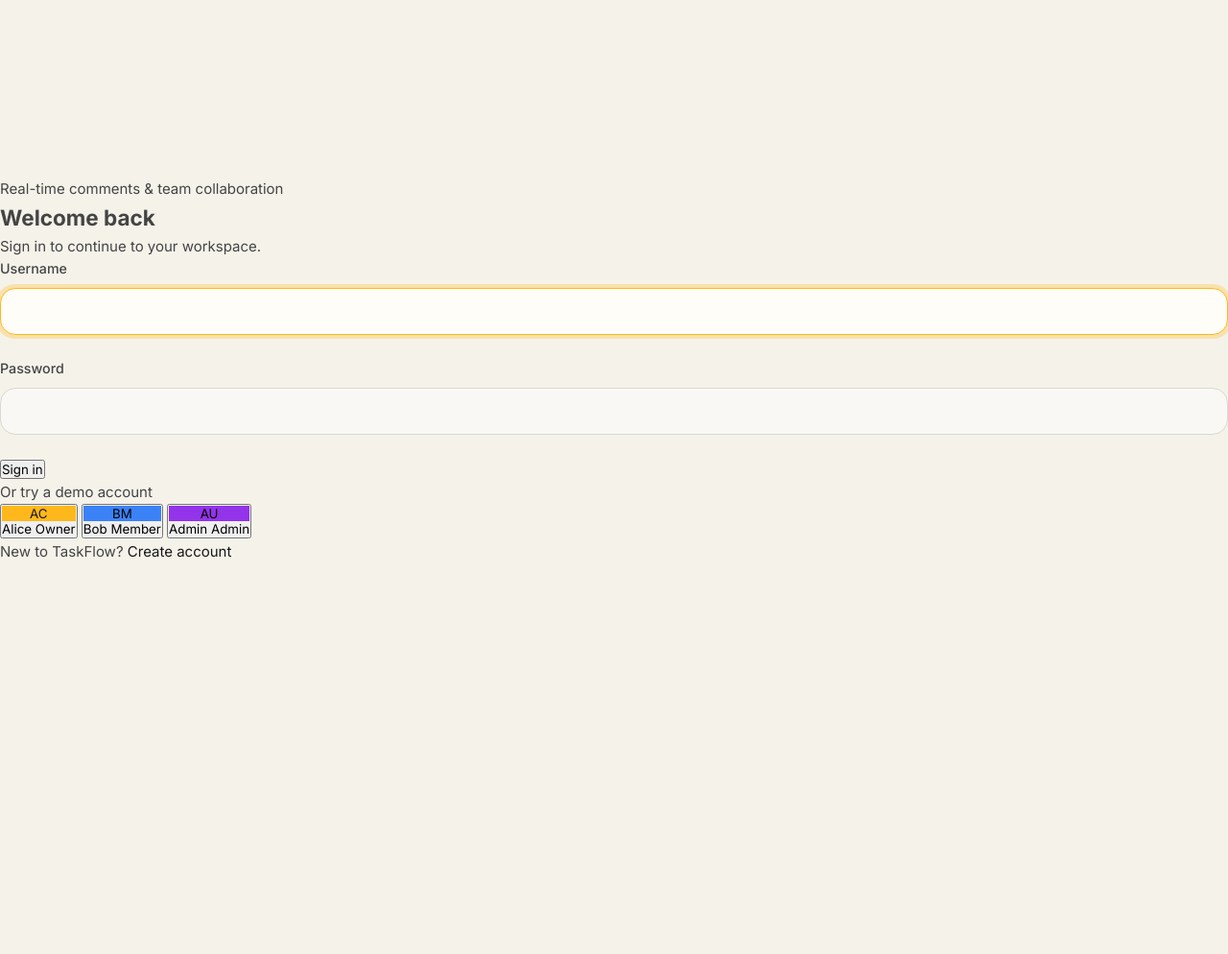
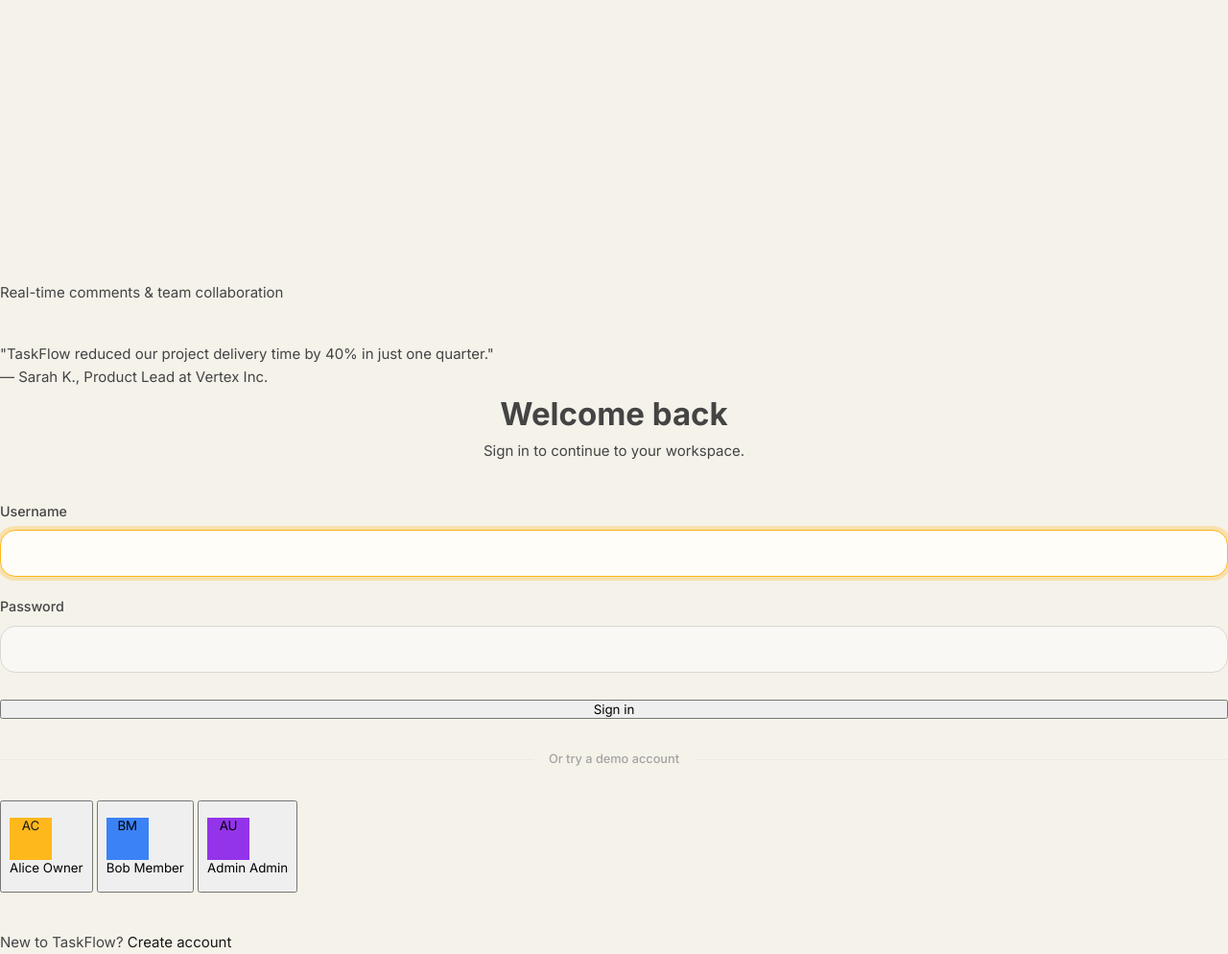
Before and after one commit to raunak23427/Task-Manager, a Django app: page /accounts/login/ in a window 1280 px wide. Shown: the part 3920-4914 px from the top of the page at 96% size. Before the commit the page ends 4501 px from the top, so only its background shows below. Run offline with Django 5.2, Linux system fonts and the light colour scheme.

Commit message:
style(auth): polish login UI and add more demo data

```diff
--- a/templates/accounts/login.html
+++ b/templates/accounts/login.html
@@ -4,17 +4,20 @@
 {% block content %}
 <div class="auth-split">
   <!-- Left panel -->
-  <div class="auth-split-left">
-    <div class="auth-left-logo">
+  <div class="auth-split-left" style="justify-content: space-between;">
+    <div>
+      <div class="auth-left-logo" style="margin-bottom: 56px;">
         <div class="logo-mark">T</div>
         <div style="display: flex; flex-direction: column;">
-        <span class="logo-text" style="line-height: 1;">TaskFlow</span>
-        <span style="font-size: 0.75rem; color: rgba(255,255,255,0.4); font-weight: 500; margin-top: 4px; letter-spacing: 0.05em; text-transform: uppercase;">A RACE AI product</span>
+          <span class="logo-text" style="line-height: 1.1; font-weight: 700;">TaskFlow</span>
+          <span style="display: flex; align-items: center; gap: 6px; font-size: 0.7rem; color: rgba(255,255,255,0.45); font-weight: 600; margin-top: 2px; letter-spacing: 0.04em;">
+            BY RACE AI <img src="/static/img/race_ai_logo.png" style="height: 9px; filter: grayscale(1) opacity(0.6);" alt="">
+          </span>
         </div>
       </div>
-    <h1 class="auth-left-heading">Projects, tasks,<br><span class="accent">perfectly in sync.</span></h1>
-    <p class="auth-left-sub">Collaborate with your team, assign priorities, and ship great work — without the chaos.</p>
-    <ul class="auth-left-features">
+      <h1 class="auth-left-heading" style="font-size: 2.75rem; letter-spacing: -0.03em;">Projects, tasks,<br><span class="accent">perfectly in sync.</span></h1>
+      <p class="auth-left-sub" style="font-size: 1.05rem; max-width: 90%;">Collaborate with your team, assign priorities, and ship great work &mdash; without the chaos.</p>
+      <ul class="auth-left-features" style="display: flex; flex-direction: column; gap: 8px;">
         <li>
           <span class="auth-feat-check">
             <svg viewBox="0 0 24 24" fill="none" stroke="currentColor" stroke-width="3"><path stroke-linecap="round" stroke-linejoin="round" d="M5 13l4 4L19 7"/></svg>
@@ -34,56 +37,69 @@
           Real-time comments &amp; team collaboration
         </li>
       </ul>
+    </div>
 
+    <!-- Restored Testimonial -->
+    <div class="auth-testimonial" style="margin-top: 40px;">
+      <p class="auth-testimonial-text">"TaskFlow reduced our project delivery time by 40% in just one quarter."</p>
+      <p class="auth-testimonial-author">&mdash; Sarah K., Product Lead at Vertex Inc.</p>
+    </div>
   </div>
 
   <!-- Right panel -->
   <div class="auth-split-right">
     <div class="auth-form-panel">
-      <h2 class="auth-form-heading">Welcome back</h2>
-      <p class="auth-form-sub">Sign in to continue to your workspace.</p>
+      <div style="text-align: center; margin-bottom: 40px;">
+        <h2 class="auth-form-heading" style="font-size: 2.2rem;">Welcome back</h2>
+        <p class="auth-form-sub" style="margin-bottom: 0;">Sign in to continue to your workspace.</p>
+      </div>
 
       {% if form.non_field_errors %}
-      <div class="non-field-errors">
-        {% for error in form.non_field_errors %}<p>{{ error }}</p>{% endfor %}
+      <div class="non-field-errors" style="margin-bottom: 24px; padding: 12px 16px; background: #FEF2F2; color: #B91C1C; border-radius: 8px; font-size: 0.9rem;">
+        {% for error in form.non_field_errors %}<p style="margin:0;">{{ error }}</p>{% endfor %}
       </div>
       {% endif %}
 
-      <form method="post" novalidate id="loginForm">
+      <form method="post" novalidate id="loginForm" style="display: flex; flex-direction: column; gap: 20px;">
         {% csrf_token %}
-        <div class="form-group">
+        <div class="form-group" style="margin: 0;">
           <label class="form-label" for="{{ form.username.id_for_label }}">Username</label>
           {{ form.username }}
-          {% if form.username.errors %}<ul class="errorlist">{% for e in form.username.errors %}<li>{{ e }}</li>{% endfor %}</ul>{% endif %}
+          {% if form.username.errors %}<ul class="errorlist" style="color: #DC2626; font-size: 0.85rem; margin-top: 4px; list-style: none; padding: 0;">{% for e in form.username.errors %}<li>{{ e }}</li>{% endfor %}</ul>{% endif %}
         </div>
-        <div class="form-group">
+        <div class="form-group" style="margin: 0;">
           <label class="form-label" for="{{ form.password.id_for_label }}">Password</label>
           {{ form.password }}
-          {% if form.password.errors %}<ul class="errorlist">{% for e in form.password.errors %}<li>{{ e }}</li>{% endfor %}</ul>{% endif %}
+          {% if form.password.errors %}<ul class="errorlist" style="color: #DC2626; font-size: 0.85rem; margin-top: 4px; list-style: none; padding: 0;">{% for e in form.password.errors %}<li>{{ e }}</li>{% endfor %}</ul>{% endif %}
         </div>
-        <button type="submit" class="auth-submit-btn">Sign in</button>
+        <button type="submit" class="auth-submit-btn" style="margin-top: 8px;">Sign in</button>
       </form>
 
-      <p class="demo-accounts-label">Or try a demo account</p>
-      <div class="demo-accounts-grid">
-        <button class="demo-account-btn" onclick="fillDemo('alice','password123',this)" type="button">
-          <div class="demo-avatar" style="background:#FFB81C;color:#181818">AC</div>
-          <span class="demo-name">Alice</span>
+      <div style="display: flex; align-items: center; margin: 32px 0; color: var(--text-4);">
+        <div style="flex-grow: 1; height: 1px; background: var(--border-light);"></div>
+        <span style="padding: 0 16px; font-size: 0.85rem; font-weight: 500;">Or try a demo account</span>
+        <div style="flex-grow: 1; height: 1px; background: var(--border-light);"></div>
+      </div>
+
+      <div class="demo-accounts-grid" style="gap: 12px;">
+        <button class="demo-account-btn" onclick="fillDemo('alice','password123',this)" type="button" style="padding: 16px 8px; box-shadow: 0 1px 3px rgba(0,0,0,0.02);">
+          <div class="demo-avatar" style="background:#FFB81C;color:#181818;width:44px;height:44px;">AC</div>
+          <span class="demo-name" style="margin-top: 4px;">Alice</span>
           <span class="demo-role-tag demo-role-owner">Owner</span>
         </button>
-        <button class="demo-account-btn" onclick="fillDemo('bob','password123',this)" type="button">
-          <div class="demo-avatar" style="background:#3B82F6">BM</div>
-          <span class="demo-name">Bob</span>
+        <button class="demo-account-btn" onclick="fillDemo('bob','password123',this)" type="button" style="padding: 16px 8px; box-shadow: 0 1px 3px rgba(0,0,0,0.02);">
+          <div class="demo-avatar" style="background:#3B82F6;width:44px;height:44px;">BM</div>
+          <span class="demo-name" style="margin-top: 4px;">Bob</span>
           <span class="demo-role-tag demo-role-member">Member</span>
         </button>
-        <button class="demo-account-btn" onclick="fillDemo('admin','password123',this)" type="button">
-          <div class="demo-avatar" style="background:#9333EA">AU</div>
-          <span class="demo-name">Admin</span>
+        <button class="demo-account-btn" onclick="fillDemo('admin','password123',this)" type="button" style="padding: 16px 8px; box-shadow: 0 1px 3px rgba(0,0,0,0.02);">
+          <div class="demo-avatar" style="background:#9333EA;width:44px;height:44px;">AU</div>
+          <span class="demo-name" style="margin-top: 4px;">Admin</span>
           <span class="demo-role-tag demo-role-admin">Admin</span>
         </button>
       </div>
 
-      <div class="auth-register-link">
+      <div class="auth-register-link" style="margin-top: 40px;">
         New to TaskFlow? <a href="{% url 'accounts:register' %}">Create account</a>
       </div>
     </div>
```
Also changed, not shown: seed_demo.py (+33 -2 lines). Lines whose indentation alone changed are shown as unchanged.
